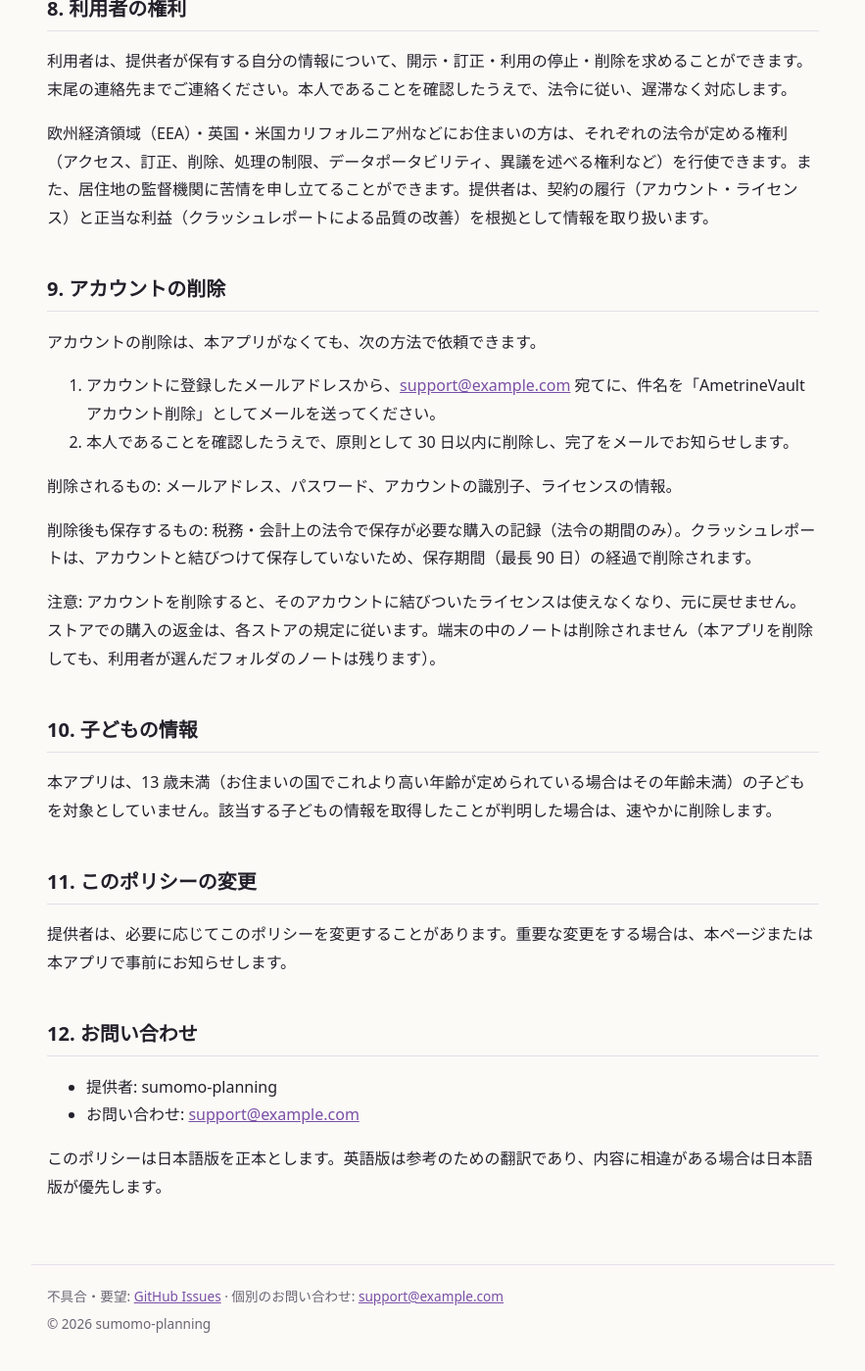
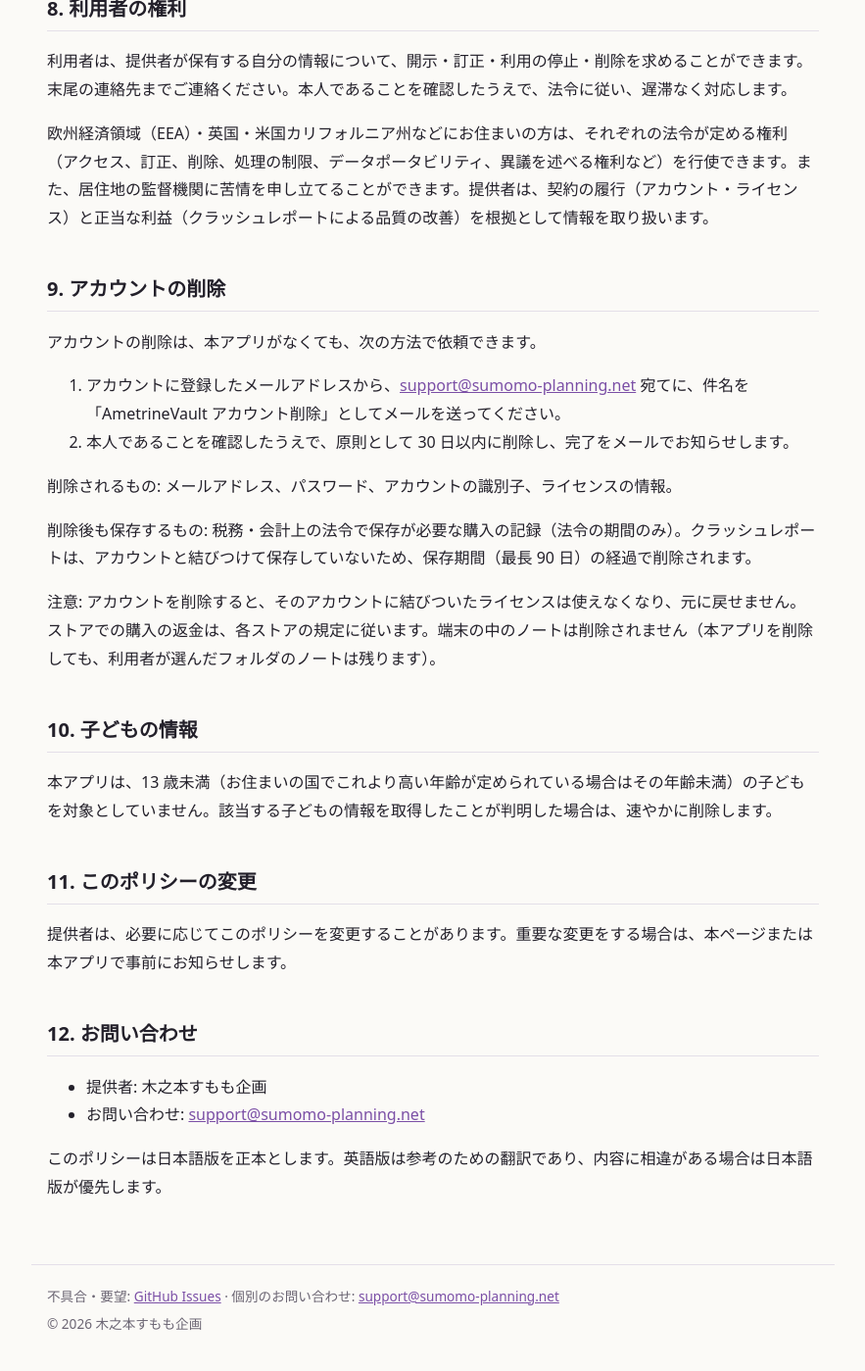
Before and after one commit to maya27AokiSawada/AmetrineVault-publish, a Jekyll site: the page built from privacy.md, in a window 1280 px wide and 1400 px high, scrolled down 3967 px. Shown: the whole window at 98% size, without its empty margins (198-1081 px from the left). Built offline with Jekyll 4.4.1, drawn with Linux system fonts in a browser that asks for light colours; some of the changed text lies outside the part shown.

Commit message:
Set publisher, contact email and jurisdiction
Co-Authored-By: Claude Opus 5.5 <noreply@anthropic.com>

```diff
--- a/_config.yml
+++ b/_config.yml
@@ -1,7 +1,5 @@
 # AmetrineVault のサポートサイト（使用要件・EULA・プライバシーポリシー・サポート）。
 # GitHub Pages（main ブランチの直下）でビルドして公開する。
-#
-# ⚠️ 下の「TODO」の値を本物に置き換えること。
 
 title: AmetrineVault
 description: >-
@@ -14,14 +12,14 @@ url: "https://maya27aokisawada.github.io"
 
 # 文書に差し込む値（すべてのページで共通）
 app_name: AmetrineVault
-publisher_ja: "sumomo-planning"          # TODO: 屋号または氏名（法的な提供者名）
-publisher_en: "sumomo-planning"          # TODO: 英語表記
-contact_email: "support@example.com"     # TODO: 問い合わせ用のメールアドレス（アカウント削除・個人情報の依頼用。必須）
+publisher_ja: "木之本すもも企画"                  # 提供者名（屋号）
+publisher_en: "Kinomoto Sumomo Planning"
+contact_email: "support@sumomo-planning.net"     # 問い合わせ（アカウント削除・個人情報の依頼もここ）
 issues_url: "https://github.com/maya27AokiSawada/AmetrineVault-publish/issues"
-effective_date_ja: "2026年11月11日"       # 施行日（改定したら更新）
+effective_date_ja: "2026年11月11日"               # 施行日（改定したら更新）
 effective_date_en: "November 11, 2026"
-court_ja: "東京地方裁判所"                 # TODO: 合意管轄の裁判所（所在地に合わせる）
-court_en: "Tokyo District Court"
+court_ja: "名古屋地方裁判所"                       # 合意管轄の裁判所
+court_en: "Nagoya District Court"
 
 lang: ja
 
```
